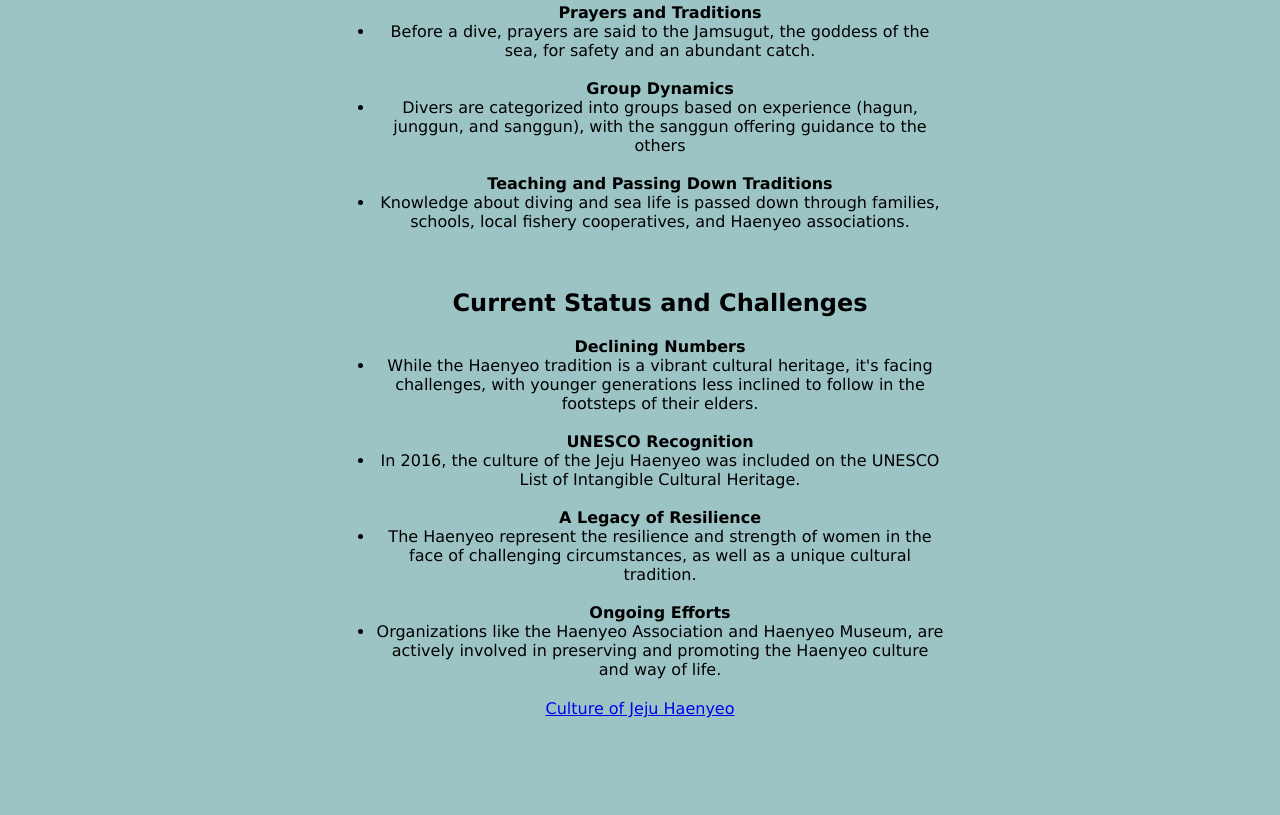
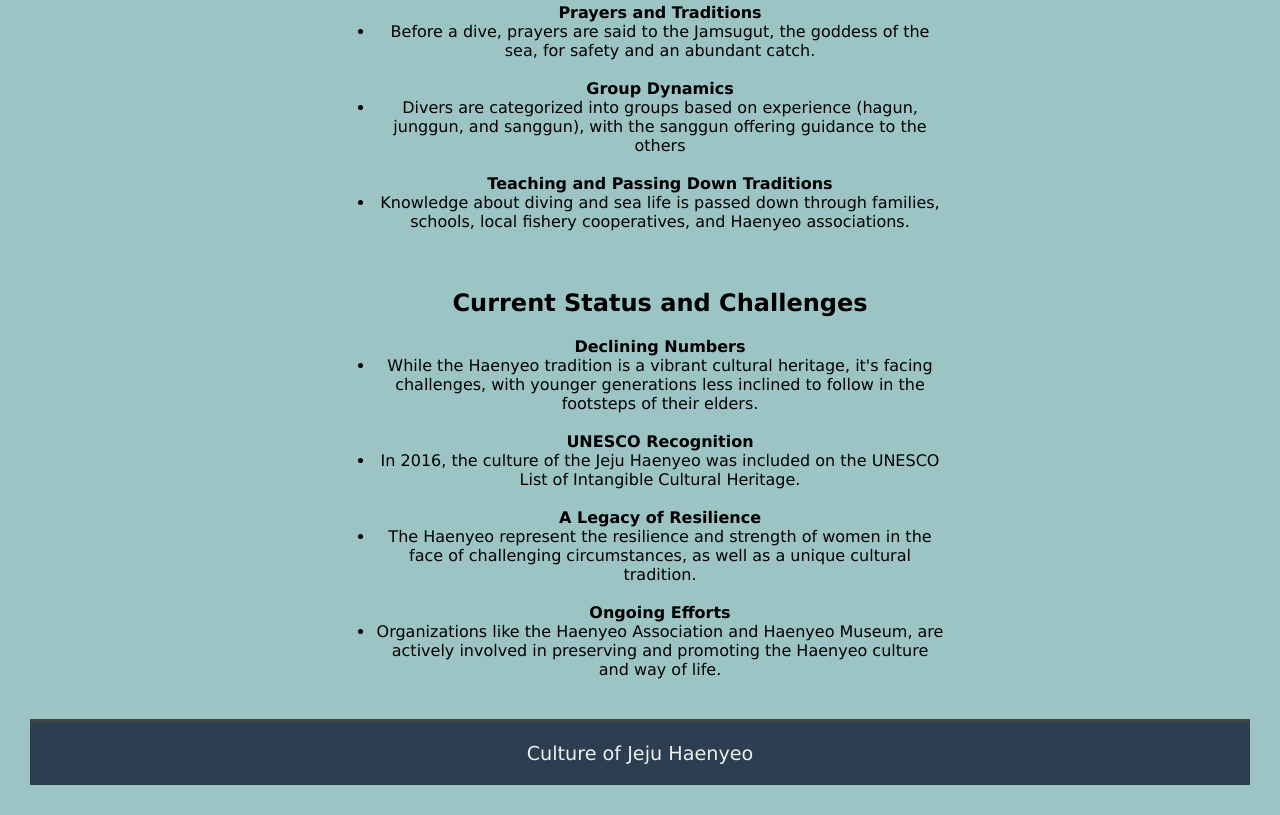
Before and after one commit to amandapujol/phase1project_, a plain HTML site: page index.html in a window 1280 px wide. Shown: the part 1855-2670 px from the top of the page. Before the commit the page ends 2603 px from the top, so only its background shows below. Drawn offline with Linux system fonts and the light colour scheme.

Commit message:
updates footer style

```diff
--- a/style.css
+++ b/style.css
@@ -28,6 +28,22 @@ body {
     border-radius: 10px;
   }
 
-footer {
-    margin-top: 20px;
+  footer {
+    background-color: #2C3E50; /* Darker background color for contrast */
+    color: white; /* White text color for readability */
+    padding: 20px; /* Add some padding */
+    position: relative; /* Positioning context */
+    margin-top: 40px; /* Increased margin from the main content */
+    border-top: 3px solid #454343; /* Top border for separation */
 }
+
+#tribute-link {
+    color: #ECF0F1; /* Lighter link color */
+    text-decoration: none; /* Remove underline from the link */
+    font-size: 1.2em; /* Slightly larger font size */
+}
+
+#tribute-link:hover {
+    color: #F39C12; /* Change color on hover */
+    text-decoration: underline; /* Underline the link on hover */
+}
```
